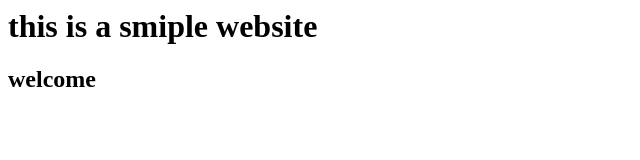
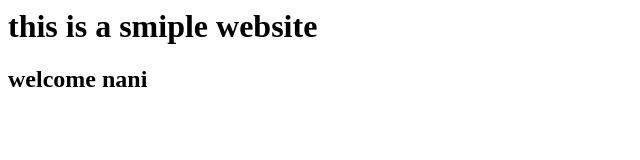
Before and after one commit to Karthik994921/karthikgithubbbb, a plain HTML site: page index.html in a window 1280 px wide. Shown: the full height of the page, 0-640 px from the left. Drawn offline with Linux system fonts and the light colour scheme.

Commit message:
index updated

```diff
--- a/index.html
+++ b/index.html
@@ -1,2 +1,2 @@
 <h1> this is a smiple website </h1>
-<h2>welcome</h2>
+<h2>welcome nani</h2>
```
